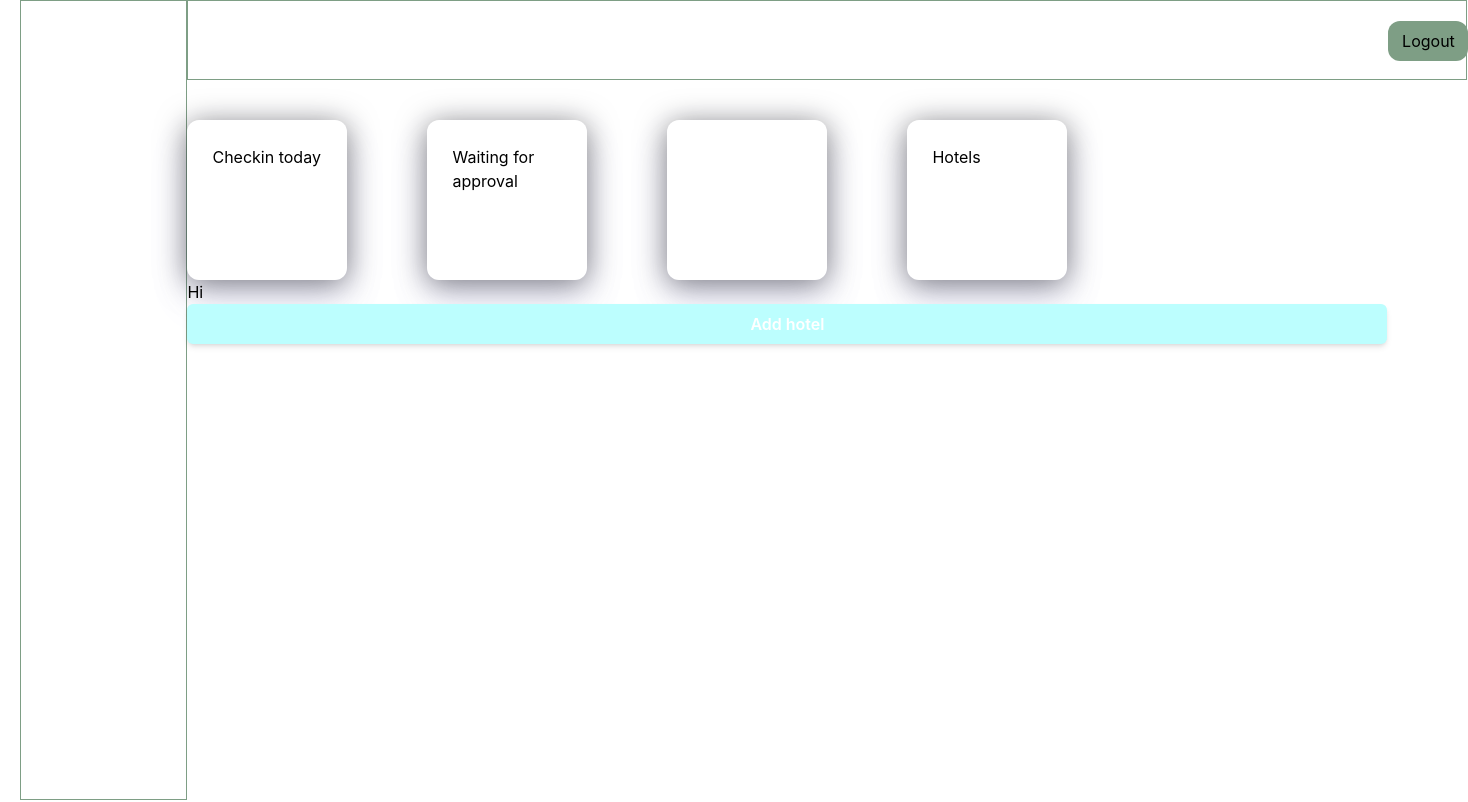
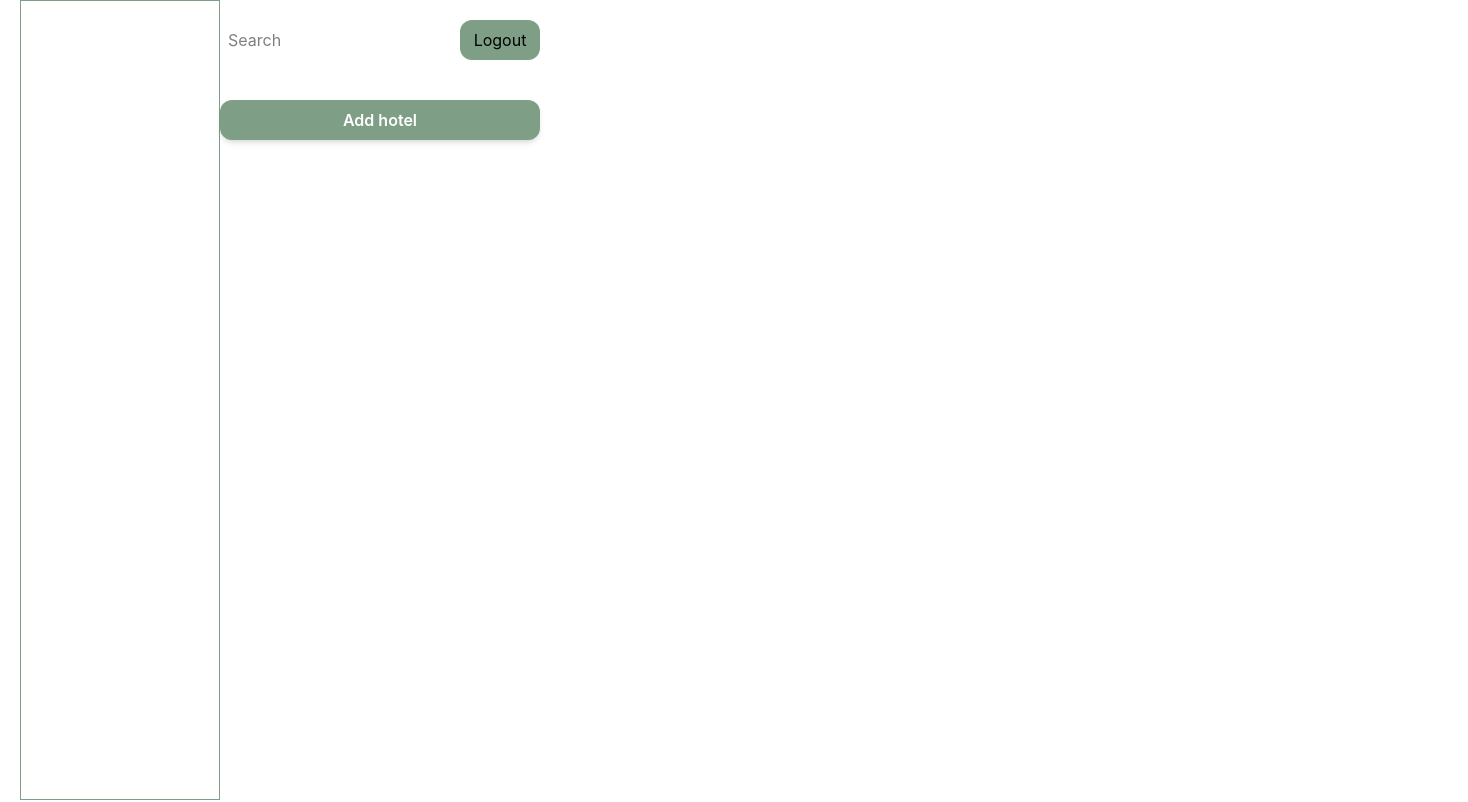
Before and after one commit to Happiness549/Full-Stack-Hotel-App, a React (Vite) app in the folder frontend/: page /dashboard in a window 1280 px wide. Shown: the top 802 px of the page, 1468 px wide, since content can reach past the window. Built offline with nearby package versions, Linux system fonts and the light colour scheme.

Commit message:
Modified style for admin page

```diff
--- a/frontend/src/pages/AdminDasboard.tsx
+++ b/frontend/src/pages/AdminDasboard.tsx
@@ -6,6 +6,7 @@ import {HotelForm} from '../components/ui/HotelForm'
 import { openHotelModal } from '../redux/HotelSlice'
 import { useDispatch } from 'react-redux'
 import type{ AppDispatch } from '../store'
+
 
 
 
@@ -18,12 +19,13 @@ export const Admin = () =>{
         <Sidebar/>
         <main className='flex-1'>
 
-        <div className=' h-20 w-screen border border-[#7E9E85]'>
-            <button className='bg-[#7E9E85] w-20 h-10 rounded-xl mt-5 ml-300'>Logout </button>
+        <div className='  flex gap-20 '>
+            <input  type="text" placeholder='Search' className='w-40 h-10 rounded-xl mt-5  pl-2'/>
+            <button className='bg-[#7E9E85] w-20 h-10 rounded-xl mt-5 justify-between items-center'>Logout </button>
         </div >
 
         <div className='flex gap-20 mt-10'>
-             <Card className='w-40 h-40 rounded-xl'>
+             {/* <Card className='w-40 h-40 rounded-xl'>
             <Text variant={'h1'}>Checkin today</Text>
         </Card>
          <Card className='w-40 h-40 rounded-xl'>
@@ -34,12 +36,12 @@ export const Admin = () =>{
         </Card>
          <Card className='w-40 h-40 rounded-xl'>
             <Text variant={'h1'}>Hotels</Text>
-        </Card>
+        </Card> */}
         </div>
-        <h1>Hi</h1>
+
            <div>
 
-            <Button  text={'Add hotel'} className='w-300 bg-[#BCFEFE]' id="openModalBtn" onClick={() => dispatch(openHotelModal())}/>
+            <Button  text={'Add hotel'} className='w-30 rounded-xl bg-[#7E9E85]' id="openModalBtn" onClick={() => dispatch(openHotelModal())}/>
             <HotelForm/>
 
         </div>
```
